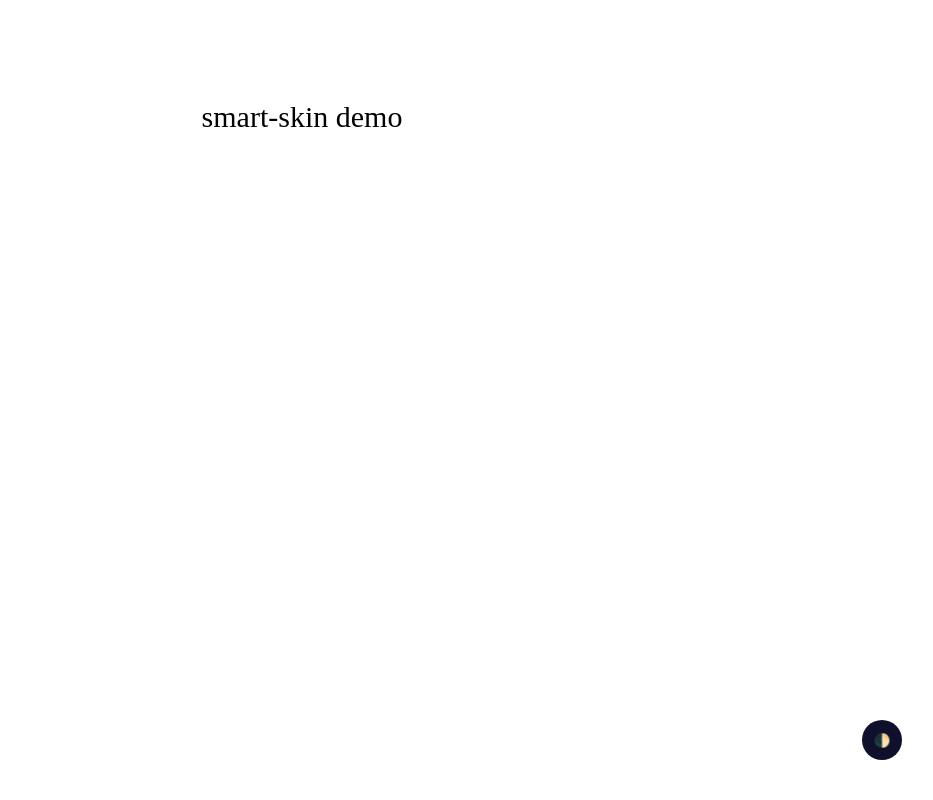
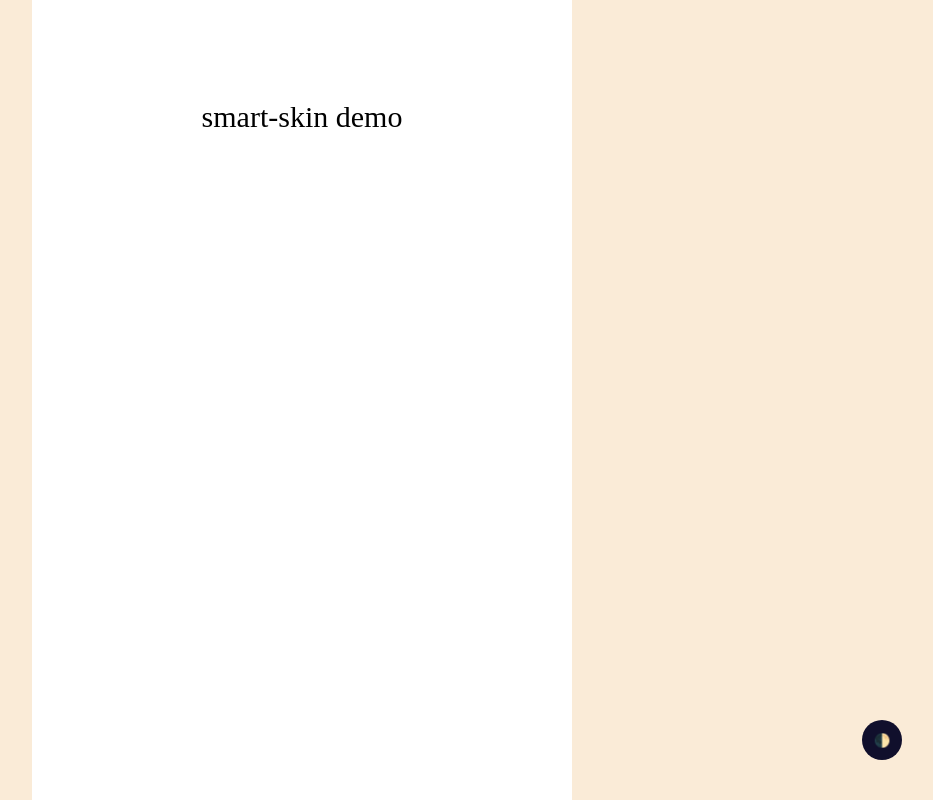
Before and after one commit to xiejun-net/smart-skin, a website: page demo/index.html in a window 1280 px wide. Shown: the whole page, without its empty margins (338-1271 px from the left). Drawn offline with Linux system fonts and the light colour scheme; files that its build step writes are made by us from their sources.

Commit message:
demo optimization

```diff
--- a/demo/index.html
+++ b/demo/index.html
@@ -9,9 +9,14 @@
     <meta name="viewport" content="width=device-width,initial-scale=1.0, maximum-scale=1, minimum-scale=1, user-scalable=no, viewport-fit=cover">
     <script type="text/javascript" src="../dist/index.common.js"></script>
     <style>
+        html {
+            background-color: antiquewhite;
+        }
         html,body{
             height: 100%;
             width: 100%;
+            max-width: 540px;
+            margin: 0 auto;
         }
         * {
             margin: 0;
--- a/docs/index.common.js
+++ b/docs/index.common.js
@@ -28,23 +28,25 @@
                 });
                 document.body.appendChild(button);
                 var canMove = false;
-                button.addEventListener('mousedown', function () {
+                function moveStart(event) {
+                    event.stopPropagation(); // 阻止冒泡
+                    event.preventDefault(); // 阻止默认事件
                     canMove = true;
-                });
+                }
+                button.addEventListener('mousedown', moveStart);
+                button.addEventListener('touchstart', moveStart);
+                function moveEnd() {
+                    canMove = false;
+                }
+                document.documentElement.addEventListener('mouseup', moveEnd);
+                document.documentElement.addEventListener('touchend', moveEnd);
                 document.documentElement.addEventListener('mousemove', function (ev) {
                     if (canMove) {
-                        console.log(1);
                         window.requestAnimationFrame(function () {
                             button.style.left = ev.x - 15 + 'px';
                             button.style.top = ev.y - 15 + 'px';
                         });
                     }
-                });
-                document.documentElement.addEventListener('mouseup', function (ev) {
-                    canMove = false;
-                });
-                button.addEventListener('touchstart', function () {
-                    canMove = true;
                 });
                 document.documentElement.addEventListener('touchmove', function (ev) {
                     if (canMove) {
@@ -53,9 +55,6 @@
                             button.style.top = ev.changedTouches[0].pageY - 15 + 'px';
                         });
                     }
-                });
-                document.documentElement.addEventListener('touchend', function (ev) {
-                    canMove = false;
                 });
                 addStyle(css);
             };
```
Also changed, not shown: docs/index.html (+6 -0 lines), index.ts (+12 -12 lines), dist/index.common.js, dist/index.js.
